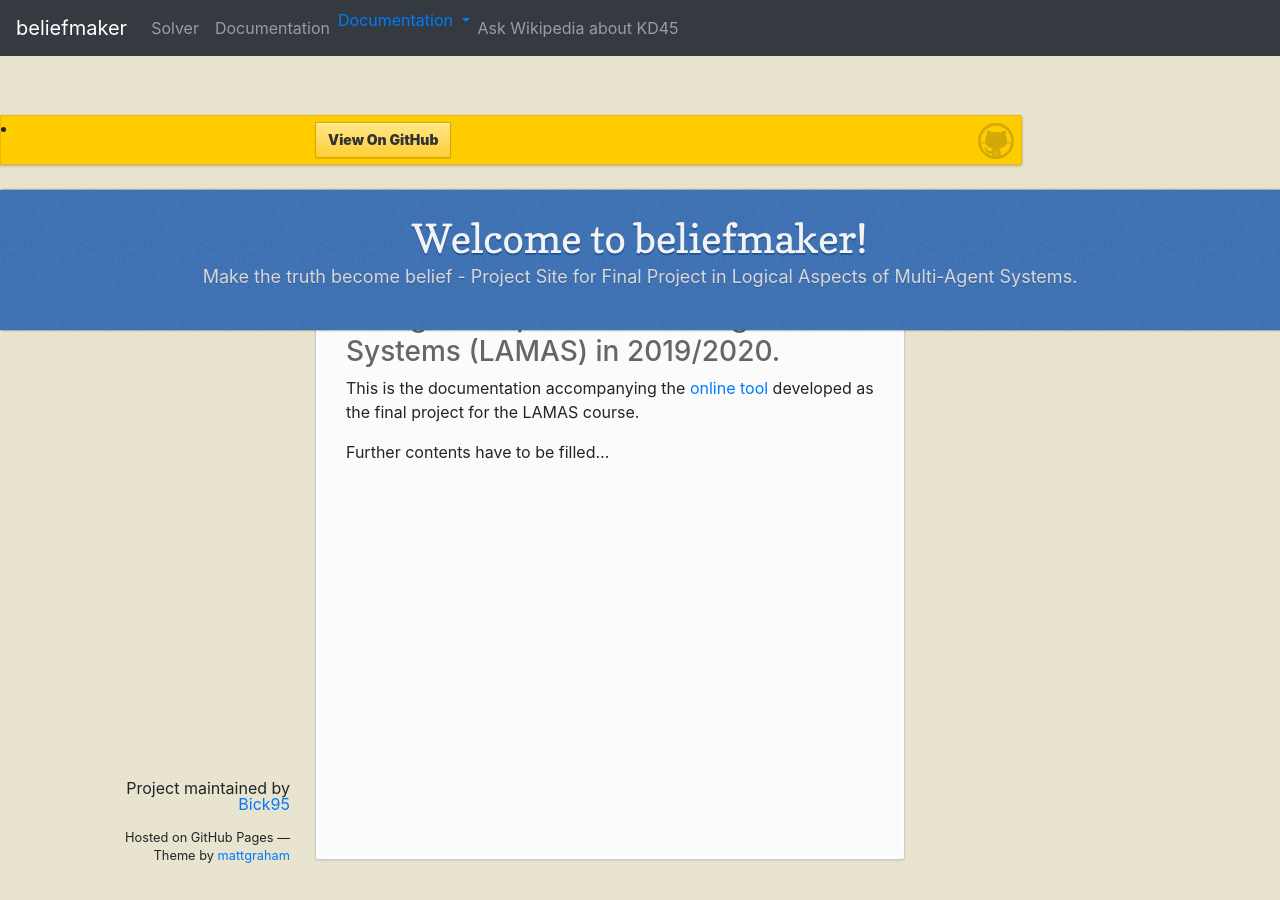
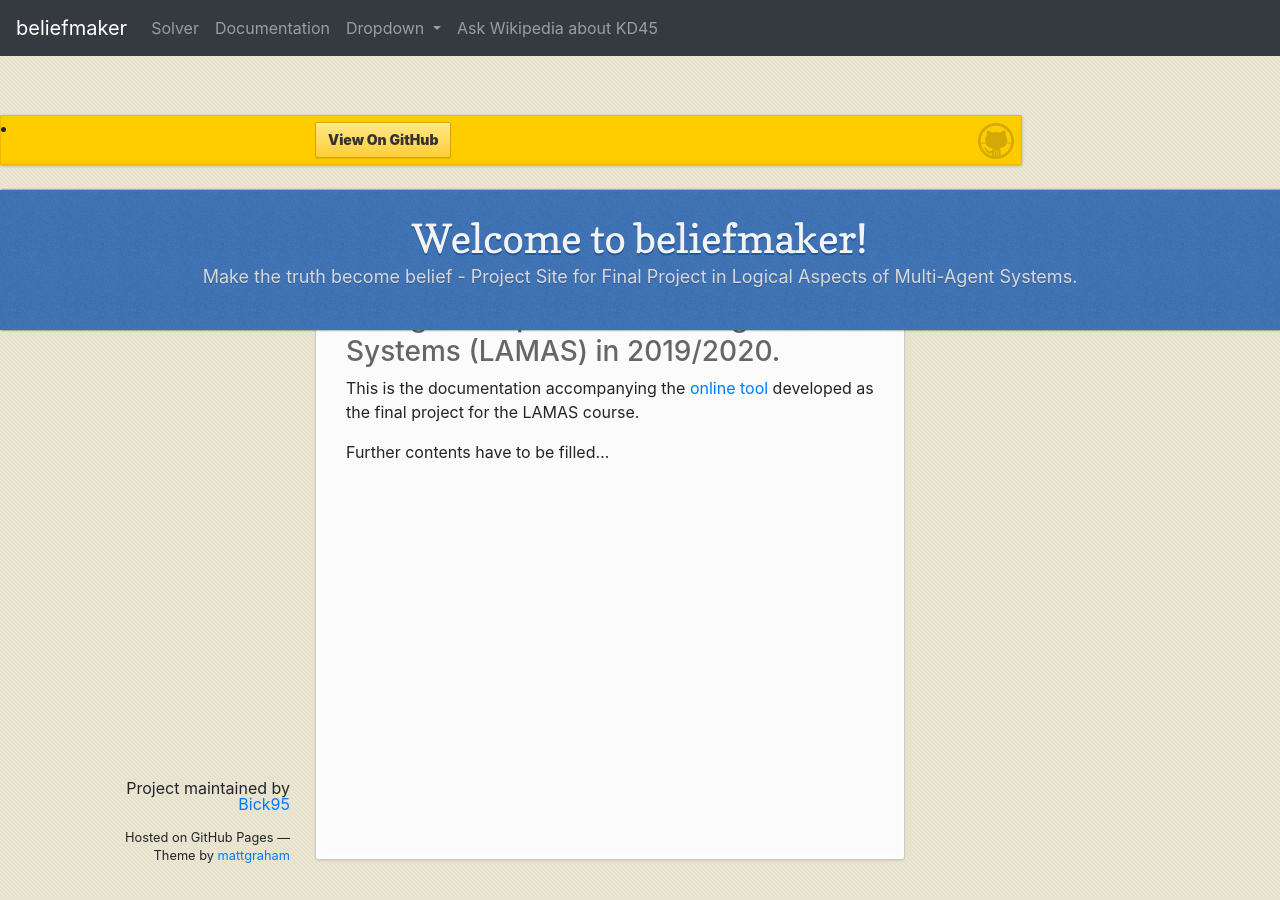
Before and after one commit to Bick95/beliefmaker, a Jekyll site: the page built from index.md, in a window 1280 px wide. Built offline with Jekyll 4.4.1, drawn with Linux system fonts in a browser that asks for light colours.

Commit message:
Adjusted dropdown

```diff
--- a/_layouts/default.html
+++ b/_layouts/default.html
@@ -29,21 +29,25 @@
                   <a class="nav-link" href="/">Solver<span class="sr-only">(current)</span></a>
                 </li>
 
-                <!-- Old button. -->
+                <!-- Old button. {% for page in site.pages %}
+                        <li><a href="{{ page.filename }}">{{ page.title }}</a></li>
+                    {% endfor %}-->
                 <li class="nav-item"> <!-- active -->
                   <a class="nav-link" href="https://bick95.github.io/beliefmaker/" target="_blank">Documentation</a>
                 </li>
 
                 <!-- Dropdown -->
-                <li class="dropdown">
-                  <a class="dropdown-toggle active" data-toggle="dropdown" href="#">Documentation
-                  <span class="caret"></span></a>
-                  <ul class="dropdown-menu">
-                    {% for page in site.pages %}
-                        <li><a href="{{ page.filename }}">{{ page.title }}</a></li>
-                    {% endfor %}
-                  </ul>
-                </li>
+                <li class="nav-item dropdown">
+                    <a class="nav-link dropdown-toggle" href="#" id="navbarDropdown" role="button" data-toggle="dropdown" aria-haspopup="true" aria-expanded="false">
+                      Dropdown
+                    </a>
+                    <div class="dropdown-menu" aria-labelledby="navbarDropdown">
+                      <a class="dropdown-item" href="#">Action</a>
+                      <a class="dropdown-item" href="#">Another action</a>
+                      <div class="dropdown-divider"></div>
+                      <a class="dropdown-item" href="#">Something else here</a>
+                    </div>
+                  </li>
 
 
                 <li class="nav-item">
--- a/_sass/jekyll-theme-leap-day.scss
+++ b/_sass/jekyll-theme-leap-day.scss
@@ -156,14 +156,14 @@
   width: 100%;
   z-index:19;
   -webkit-font-smoothing:antialiased;
-  min-height: 76px;
+  min-height: 20px;
 }
 
 header {
   padding: 25px 20px 40px 20px;
   margin: 0;
   position: fixed;
-  top: 5;
+  top: 21;
   left:0;
   right:0;
   width: 100%;
```
